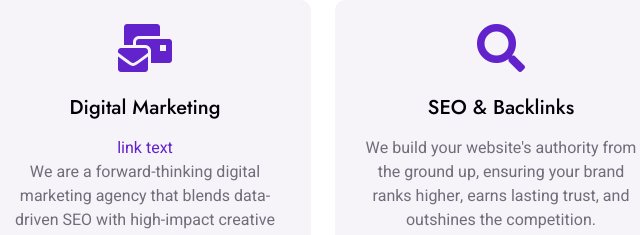
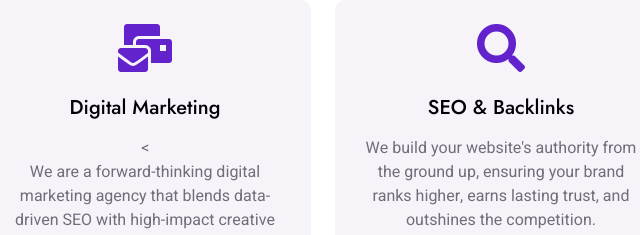
Before and after one commit to sidhu431a-hub/SIDZ-CLOTHING, a plain HTML site: page index.html in a window 1280 px wide. Shown: the part 1194-1429 px from the top of the page, 139-779 px from the left. Drawn offline with nearby package versions, Linux system fonts and the light colour scheme; animation ran at ten frames a second.

```diff
--- a/index.html
+++ b/index.html
@@ -152,7 +152,7 @@
                     <div class="col-lg-4 wow fadeInUp" data-wow-delay="0.1s">
                         <div class="feature-item bg-light rounded text-center p-4">
                             <i class="fa fa-3x fa-mail-bulk text-primary mb-4"></i>
-                            <h5 class="mb-3">Digital Marketing</h5><a href="url">link text</a>
+                            <h5 class="mb-3">Digital Marketing</h5><
 
                             <p class="m-0">We are a forward-thinking digital marketing agency that blends data-driven SEO with high-impact creative campaigns to accelerate your growth.</p>
                         </div>
```
